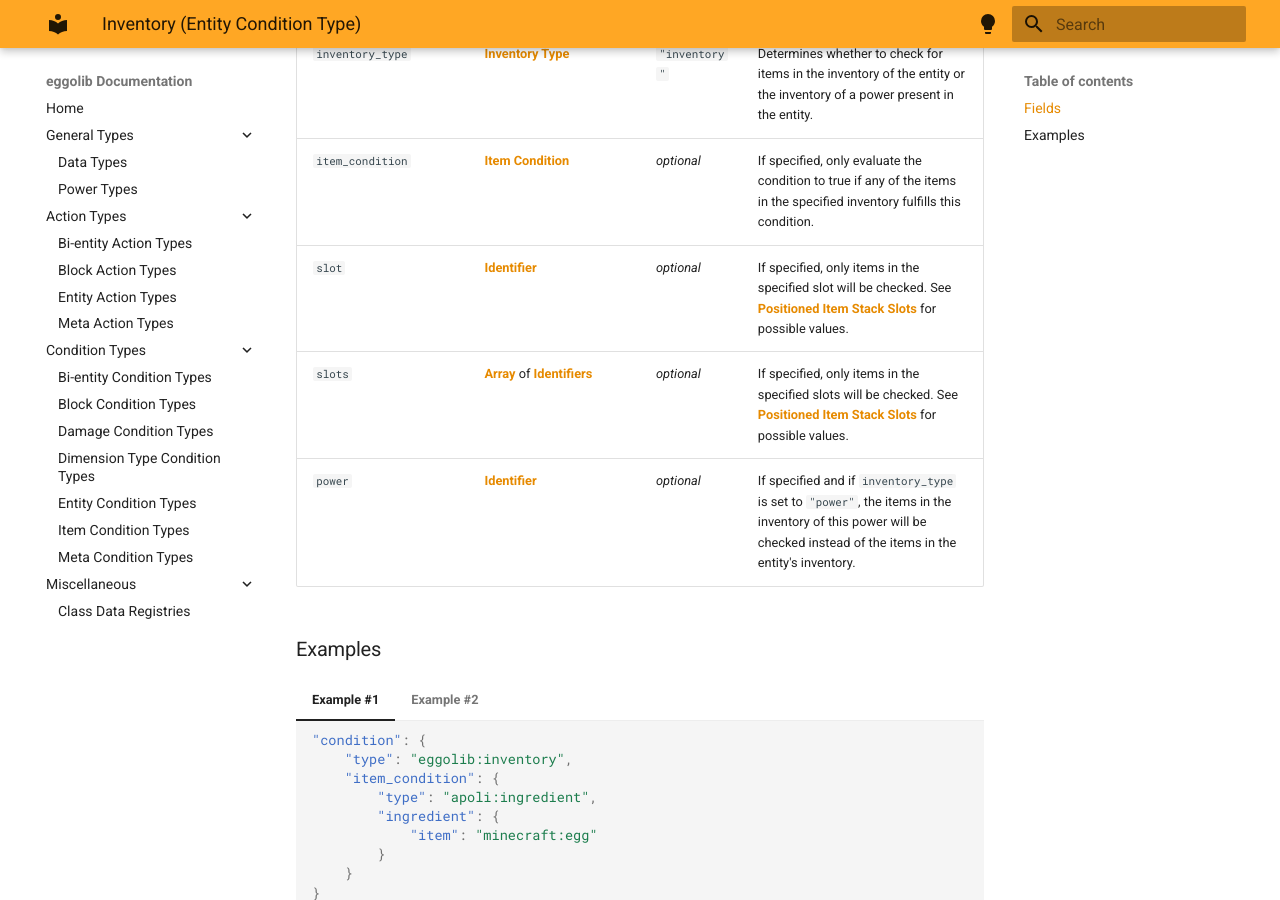
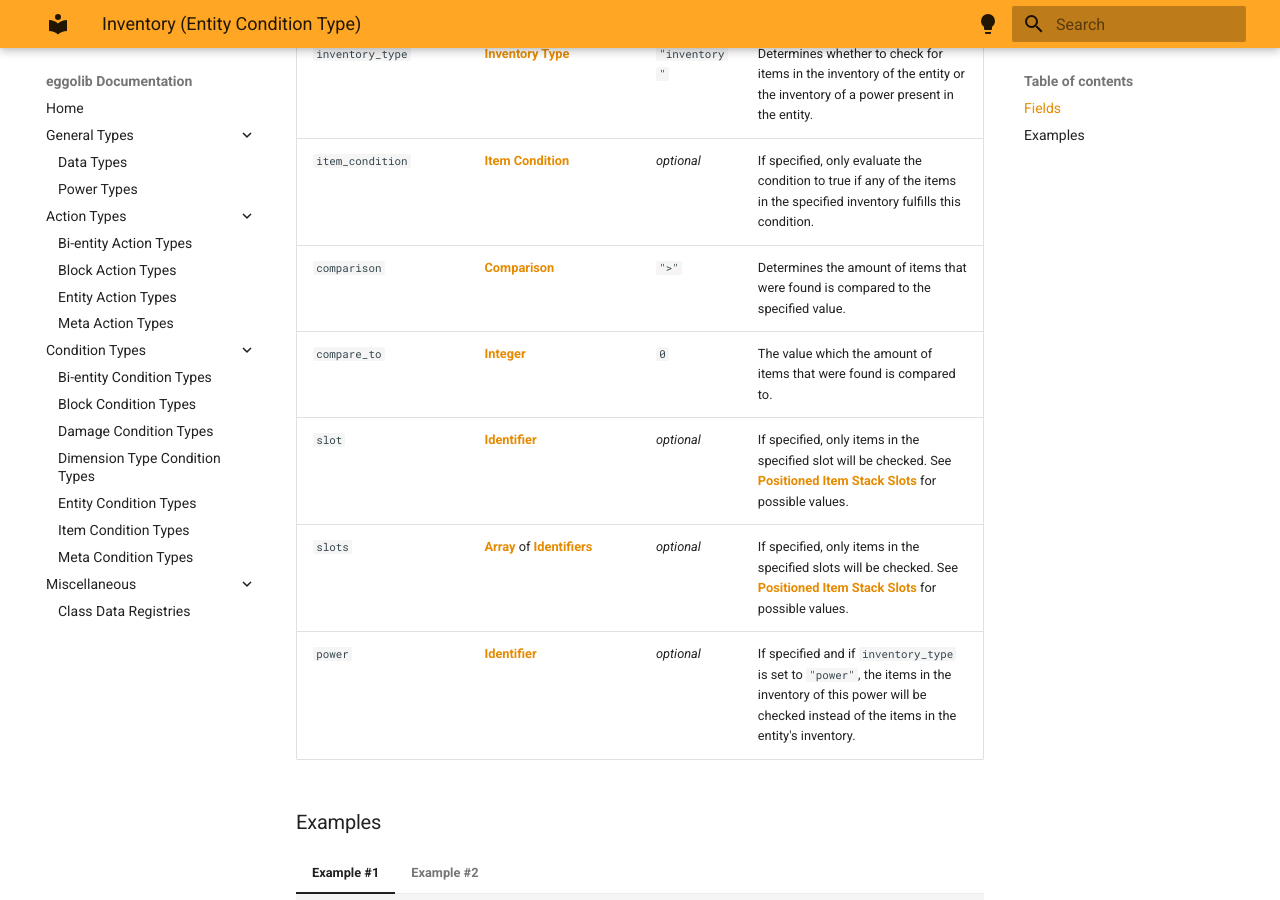
Before and after one commit to eggolib/eggolib.github.io, an MkDocs documentation site: the page built from docs/types/entity_condition_types/inventory.md, in a window 1280 px wide and 900 px high, scrolled down 381 px. Built offline with MkDocs 1.6.1 and Material for MkDocs 9.7.7, drawn with Linux system fonts in a browser that asks for light colours; the version menu is left out.

Commit message:
Update `inventory.md` (Entity Condition Type)

```diff
--- a/docs/types/entity_condition_types/inventory.md
+++ b/docs/types/entity_condition_types/inventory.md
@@ -20,9 +20,11 @@ Field | Type | Default | Description
 ------|------|---------|------------
 `inventory_type` | [**Inventory Type**][2] | `"inventory"` | Determines whether to check for items in the inventory of the entity or the inventory of a power present in the entity.
 `item_condition` | [**Item Condition**][3] | *optional* | If specified, only evaluate the condition to true if any of the items in the specified inventory fulfills this condition.
-`slot` | [**Identifier**][4] | *optional* | If specified, only items in the specified slot will be checked. See [**Positioned Item Stack Slots**][5] for possible values.
-`slots` | [**Array**][6] of [**Identifiers**][4] | *optional* | If specified, only items in the specified slots will be checked. See [**Positioned Item Stack Slots**][5] for possible values.
-`power` | [**Identifier**][4] | *optional* | If specified and if `inventory_type` is set to `"power"`, the items in the inventory of this power will be checked instead of the items in the entity's inventory.
+`comparison` | [**Comparison**][4] | `">"` | Determines the amount of items that were found is compared to the specified value.
+`compare_to` | [**Integer**][5] | `0` | The value which the amount of items that were found is compared to.
+`slot` | [**Identifier**][6] | *optional* | If specified, only items in the specified slot will be checked. See [**Positioned Item Stack Slots**][7] for possible values.
+`slots` | [**Array**][8] of [**Identifiers**][6] | *optional* | If specified, only items in the specified slots will be checked. See [**Positioned Item Stack Slots**][7] for possible values.
+`power` | [**Identifier**][6] | *optional* | If specified and if `inventory_type` is set to `"power"`, the items in the inventory of this power will be checked instead of the items in the entity's inventory.
 
 
 ### Examples
```
Also changed, not shown: other parts of docs/types/entity_condition_types/inventory.md (+5 -3 lines).
